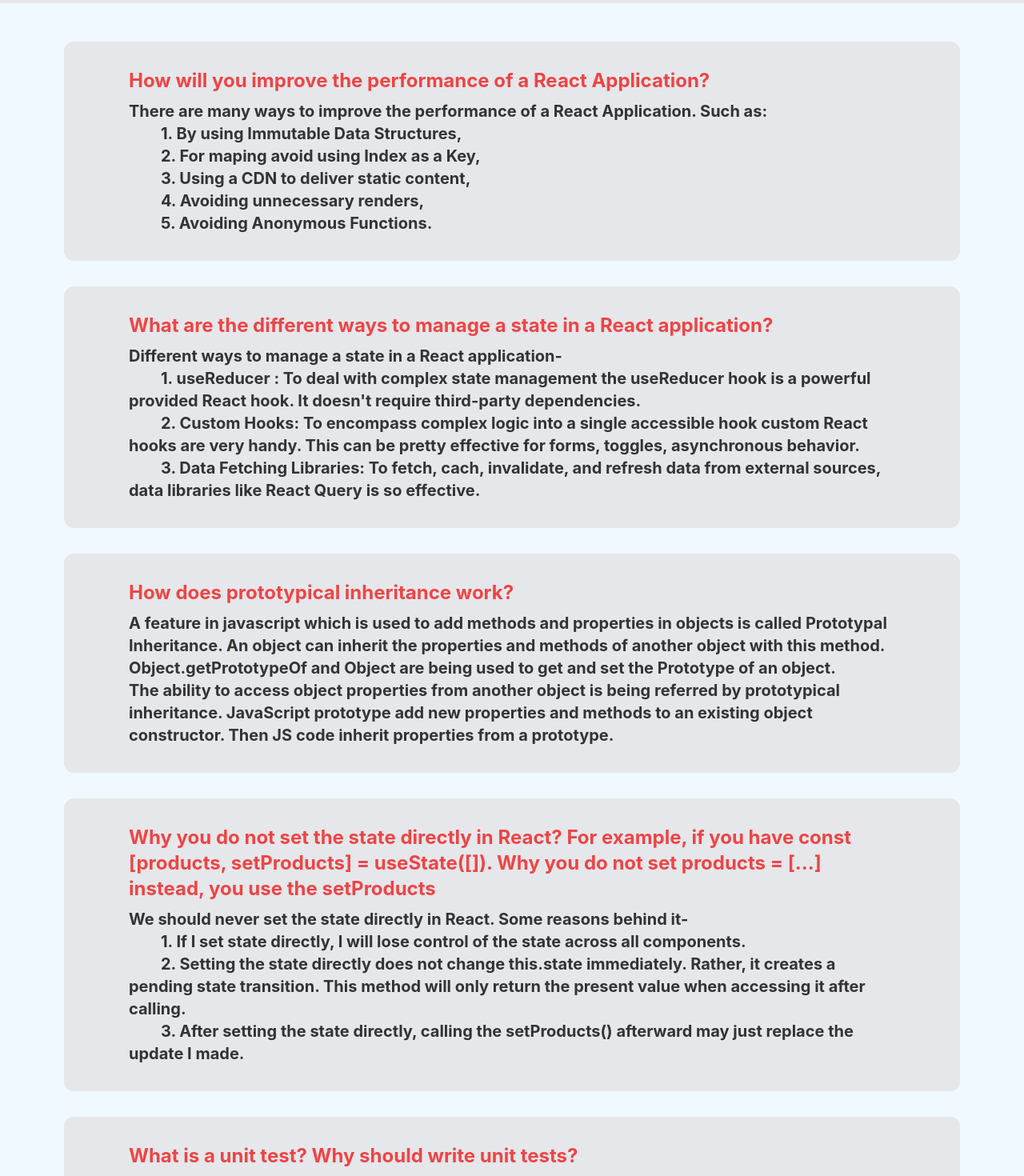
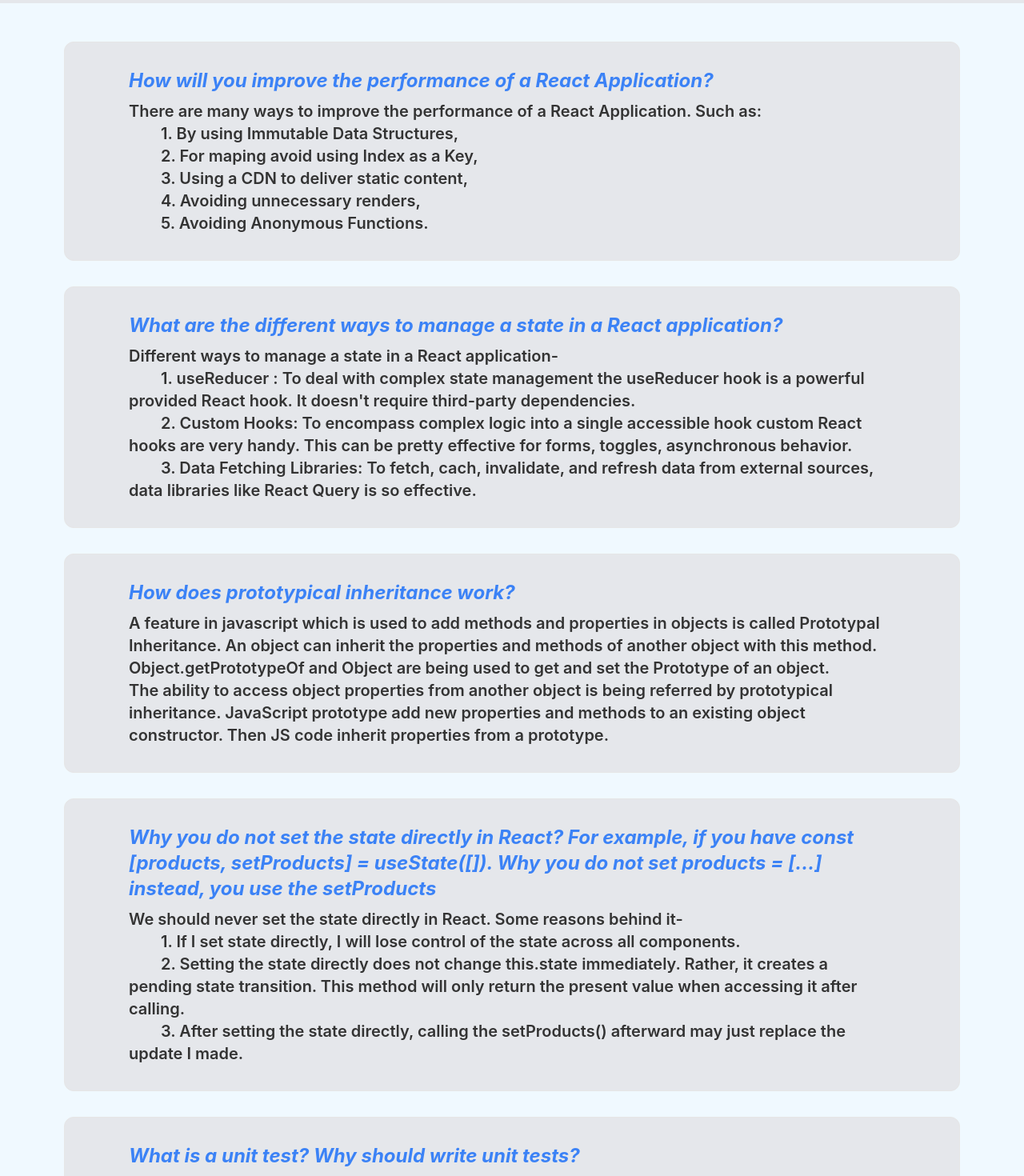
Before and after one commit to nahidahmed02/cyber-slice, a React (Create React App) app: page /blogs in a window 1280 px wide. Shown: the part 60-1530 px from the top of the page at 80% size. Built offline with nearby package versions, Linux system fonts and the light colour scheme; no server answers.

Commit message:
updated styles in blogs

```diff
--- a/src/Pages/Blogs/Blogs.js
+++ b/src/Pages/Blogs/Blogs.js
@@ -4,8 +4,8 @@ const Blogs = () => {
     return (
         <div className='mx-6 lg:mx-20 my-12'>
             <div className='card-bordered rounded-xl bg-gray-200 px-6 py-6 lg:px-20 lg:py-8 mb-8'>
-                <h2 className='text-xl lg:text-2xl font-bold text-red-500'>How will you improve the performance of a React Application?</h2>
-                <p className='lg:text-xl font-bold mt-2'>There are many ways to improve the performance of a React Application. Such as: <br />
+                <h2 className='text-xl lg:text-2xl font-bold text-blue-500 italic'>How will you improve the performance of a React Application?</h2>
+                <p className='lg:text-xl font-semibold mt-2'>There are many ways to improve the performance of a React Application. Such as: <br />
                     <span className='ml-10'>1. By using Immutable Data Structures,</span> <br />
                     <span className='ml-10'>2. For maping avoid using Index as a Key,</span> <br />
                     <span className='ml-10'>3. Using a CDN to deliver static content,</span> <br />
@@ -15,8 +15,8 @@ const Blogs = () => {
             </div>
 
             <div className='card-bordered rounded-xl bg-gray-200 px-6 py-6 lg:px-20 lg:py-8 mb-8'>
-                <h2 className='text-xl lg:text-2xl font-bold text-red-500'>What are the different ways to manage a state in a React application?</h2>
-                <p className='lg:text-xl font-bold mt-2'>Different ways to manage a state in a React application- <br />
+                <h2 className='text-xl lg:text-2xl font-bold text-blue-500 italic'>What are the different ways to manage a state in a React application?</h2>
+                <p className='lg:text-xl font-semibold mt-2'>Different ways to manage a state in a React application- <br />
                     <span className='ml-10'>1. useReducer : To deal with complex state management the useReducer hook is a powerful provided React hook. It doesn't require third-party dependencies.</span>
                     <br />
                     <span className='ml-10'>2. Custom Hooks: To encompass complex logic into a single accessible hook custom React hooks are very handy. This can be pretty effective for forms, toggles, asynchronous behavior.</span>
@@ -26,15 +26,15 @@ const Blogs = () => {
             </div>
 
             <div className='card-bordered rounded-xl bg-gray-200 px-6 py-6 lg:px-20 lg:py-8 mb-8'>
-                <h2 className='text-xl lg:text-2xl font-bold text-red-500'>How does prototypical inheritance work?</h2>
-                <p className='lg:text-xl font-bold mt-2'>A feature in javascript which is used to add methods and properties in objects is called Prototypal Inheritance. An object can inherit the properties and methods of another object with this method. Object.getPrototypeOf and Object are being used to get and set the Prototype of an object.
+                <h2 className='text-xl lg:text-2xl font-bold text-blue-500 italic'>How does prototypical inheritance work?</h2>
+                <p className='lg:text-xl font-semibold mt-2'>A feature in javascript which is used to add methods and properties in objects is called Prototypal Inheritance. An object can inherit the properties and methods of another object with this method. Object.getPrototypeOf and Object are being used to get and set the Prototype of an object.
                     <br />
                     The ability to access object properties from another object is being referred by prototypical inheritance. JavaScript prototype add new properties and methods to an existing object constructor. Then JS code inherit properties from a prototype.</p>
             </div>
 
             <div className='card-bordered rounded-xl bg-gray-200 px-6 py-6 lg:px-20 lg:py-8 mb-8'>
-                <h2 className='text-xl lg:text-2xl font-bold text-red-500'>Why you do not set the state directly in React? For example, if you have const [products, setProducts] = useState([]). Why you do not set products = [...] instead, you use the setProducts</h2>
-                <p className='lg:text-xl font-bold mt-2'>We should never set the state directly in React. Some reasons behind it-
+                <h2 className='text-xl lg:text-2xl font-bold text-blue-500 italic'>Why you do not set the state directly in React? For example, if you have const [products, setProducts] = useState([]). Why you do not set products = [...] instead, you use the setProducts</h2>
+                <p className='lg:text-xl font-semibold mt-2'>We should never set the state directly in React. Some reasons behind it-
                     <br />
                     <span className='ml-10'>1. If I set state directly, I will lose control of the state across all components.
                     </span>
@@ -47,8 +47,8 @@ const Blogs = () => {
             </div>
 
             <div className='card-bordered rounded-xl bg-gray-200 px-6 py-6 lg:px-20 lg:py-8 mb-4'>
-                <h2 className='text-xl lg:text-2xl font-bold text-red-500'>What is a unit test? Why should write unit tests?</h2>
-                <p className='lg:text-xl font-bold mt-2'>A type of software testing, where individual units or components of a software are tested to validate that each unit of the software code performs as expected, is called UNIT TEST.
+                <h2 className='text-xl lg:text-2xl font-bold text-blue-500 italic'>What is a unit test? Why should write unit tests?</h2>
+                <p className='lg:text-xl font-semibold mt-2'>A type of software testing, where individual units or components of a software are tested to validate that each unit of the software code performs as expected, is called UNIT TEST.
                     <br />
                     Unit testing helps developers write better code, more efficiently and saves time and money over the course of the product development life cycle. Unit test ensures the standard quality of all code before deploy. This ensures a reliable engineering environment where quality is paramount.
                 </p>
```
